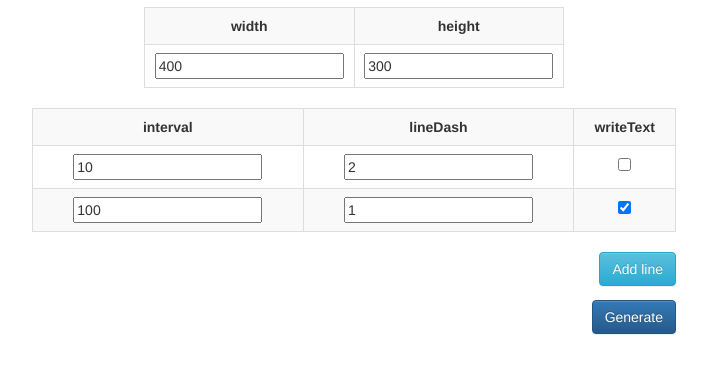
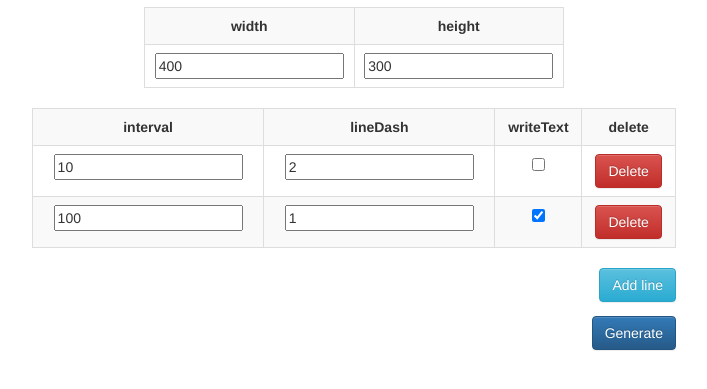
Before and after one commit to split-n/phogen, a plain HTML site: page index.html in a window 1280 px wide. Shown: the part 93-482 px from the top of the page, without its empty margins (286-993 px from the left). Drawn offline with nearby package versions, Linux system fonts and the light colour scheme.

Commit message:
Add line-conf row delete button

```diff
--- a/index.html
+++ b/index.html
@@ -36,6 +36,7 @@
               <th>interval</th>
               <th>lineDash</th>
               <th>writeText</th>
+              <th>delete</th>
             </tr>
           </table>
           <div id="addrow-btn-container">
--- a/index.js
+++ b/index.js
@@ -49,6 +49,13 @@
         $("<td>").append($("<input>",
             {type:"checkbox", class:"val-writeText", checked:line.writeText}))
         );
+
+    var delBtn = $("<a>", {href:"#", class:"btn btn-danger", text:"Delete"});
+    delBtn.click(function(){
+      row.remove();
+    });
+    row.append(
+      $("<td>").append(delBtn));
     return row;
   }
 
```
